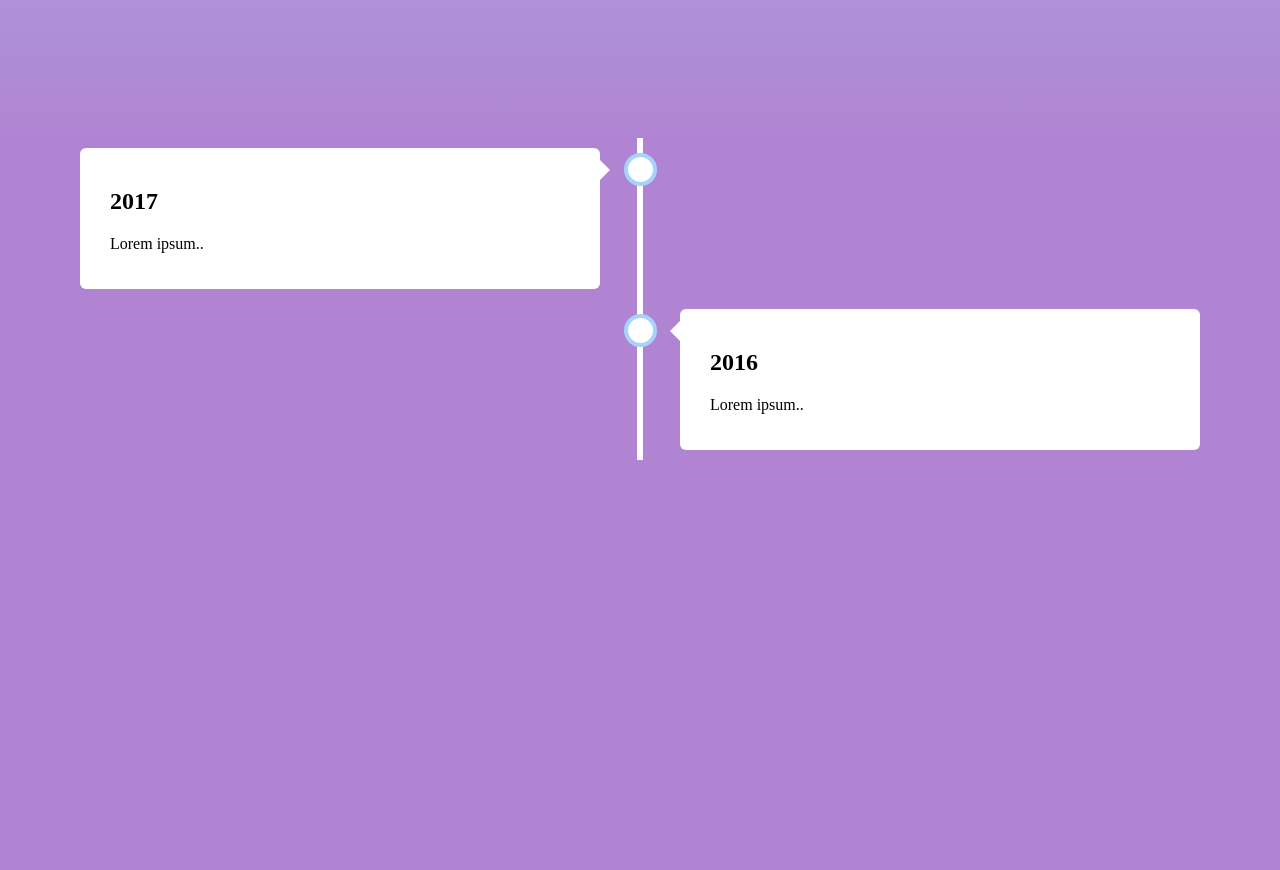
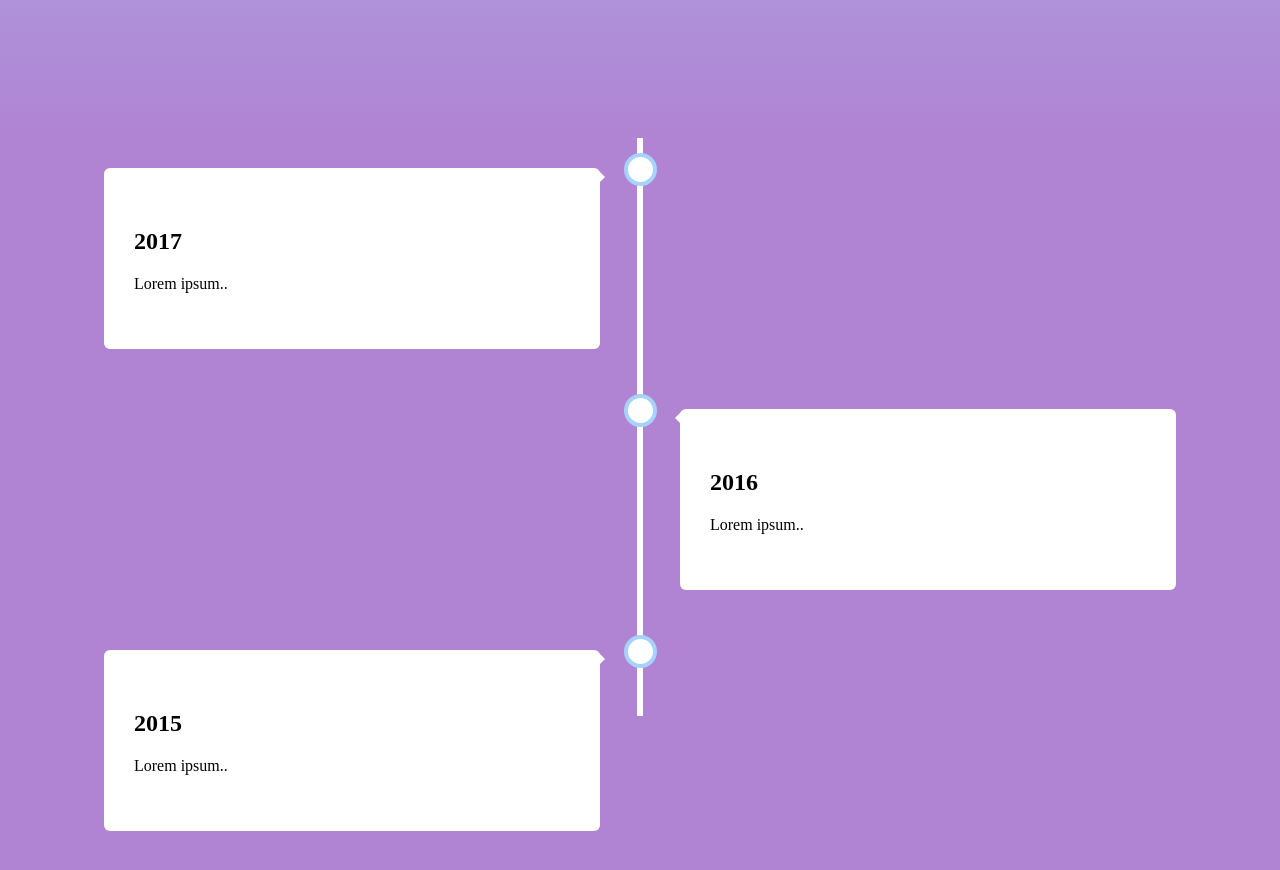
Before and after one commit to viktoriabjorklund/Portfolio, a React (Create React App) app: page / in a window 1280 px wide. Shown: the part 700-1570 px from the top of the page. Built offline with nearby package versions, Linux system fonts and the light colour scheme.

Commit message:
Design fixes

```diff
--- a/src/App.js
+++ b/src/App.js
@@ -8,7 +8,7 @@ const App = () => {
     useEffect(() => {
         const objOptions = {
             root: null,
-            threshold: 0.5, // Adjust threshold as needed
+            threshold: 0.6, // Adjust threshold as needed
             rootMargin: "0px",
         };
 
@@ -55,12 +55,31 @@ const App = () => {
                             <p>Lorem ipsum..</p>
                         </div>
                     </div>
+
+                    <div className='timeline'/>
+            <section
+                ref={section1Ref}
+                className={`section-1 ${isVisible ? "fade-in" : "fade-out"}`}
+            >
                     <div className="container right">
                         <div className="content">
                             <h2>2016</h2>
                             <p>Lorem ipsum..</p>
                         </div>
                     </div>
+            </section>
+            <section
+                ref={section1Ref}
+                className={`section-1 ${isVisible ? "fade-in" : "fade-out"}`}
+            >
+                    <div className="container left">
+                        <div className="content">
+                            <h2>2015</h2>
+                            <p>Lorem ipsum..</p>
+                        </div>
+                    </div>
+            </section>
+
                 </div>
             </section>
             </section>
--- a/src/index.css
+++ b/src/index.css
@@ -53,7 +53,7 @@ a {
 /* The actual timeline (the vertical ruler) */
 .timeline {
   position: relative;
-  max-width: 1200px;
+  max-width: 90%;
   margin: 0 auto;
 }
 
@@ -64,14 +64,14 @@ a {
   width: 6px;
   background-color: white;
   top: 0;
-  bottom: 0;
+  bottom: 20%;
   left: 50%;
   margin-left: -3px;
 }
 
 /* Container around content */
 .container {
-  padding: 10px 40px;
+  padding: 30px 40px;
   position: relative;
   background-color: inherit;
   width: 50%;
@@ -106,12 +106,12 @@ a {
   content: " ";
   height: 0;
   position: absolute;
-  top: 22px;
+  top: 30.5px;
   width: 0;
   z-index: 1;
-  right: 30px;
+  right: 35px;
   border: medium solid white;
-  border-width: 10px 0 10px 10px;
+  border-width: 8px 0 8px 8px;
   border-color: transparent transparent transparent white;
 }
 
@@ -120,12 +120,12 @@ a {
   content: " ";
   height: 0;
   position: absolute;
-  top: 22px;
+  top: 30.5px;
   width: 0;
   z-index: 1;
-  left: 30px;
+  left: 35px;
   border: medium solid white;
-  border-width: 10px 10px 10px 0;
+  border-width: 8px 8px 8px 0;
   border-color: transparent white transparent transparent;
 }
 
@@ -136,7 +136,7 @@ a {
 
 /* The actual content */
 .content {
-  padding: 20px 30px;
+  padding: 40px 30px;
   background-color: white;
   position: relative;
   border-radius: 6px;
```
Also changed, not shown: src/skräp.js (+29 -22 lines).
